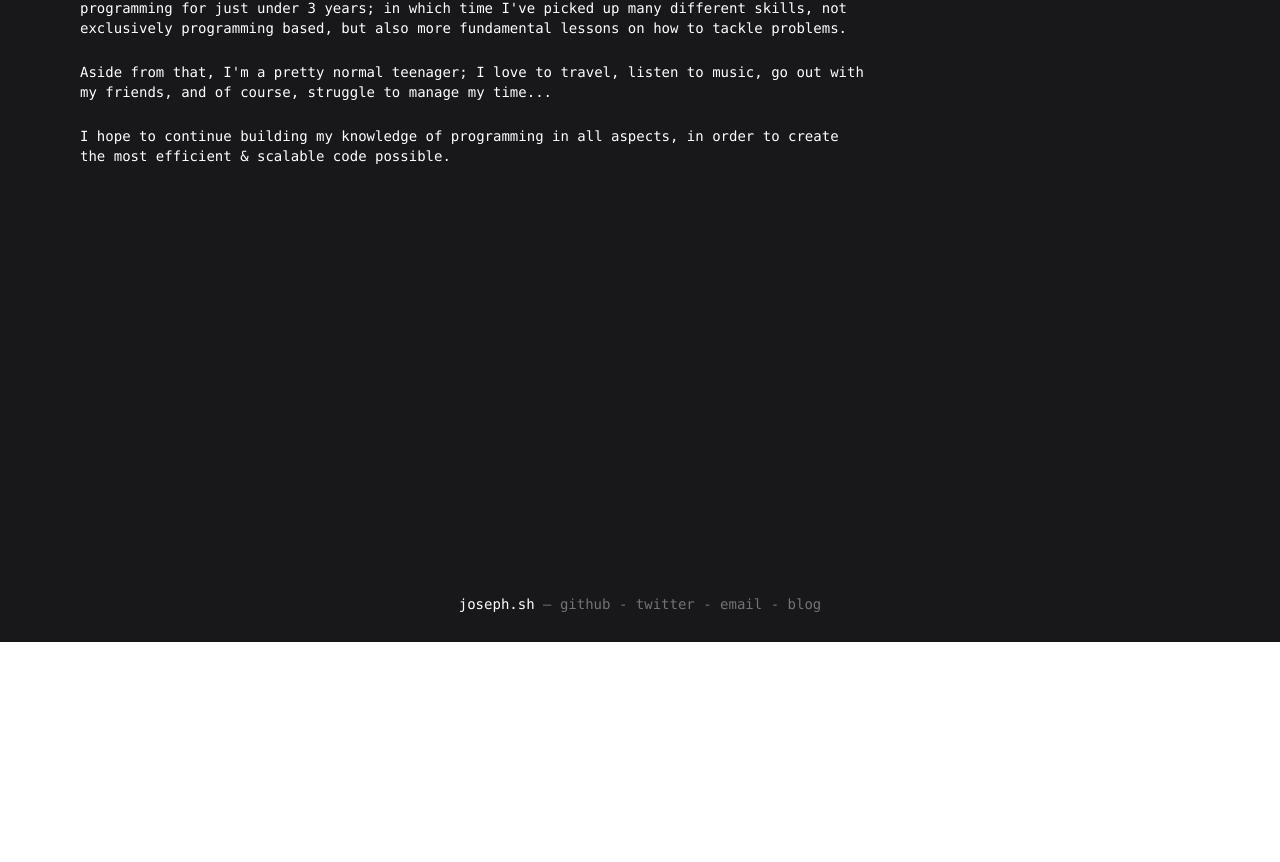
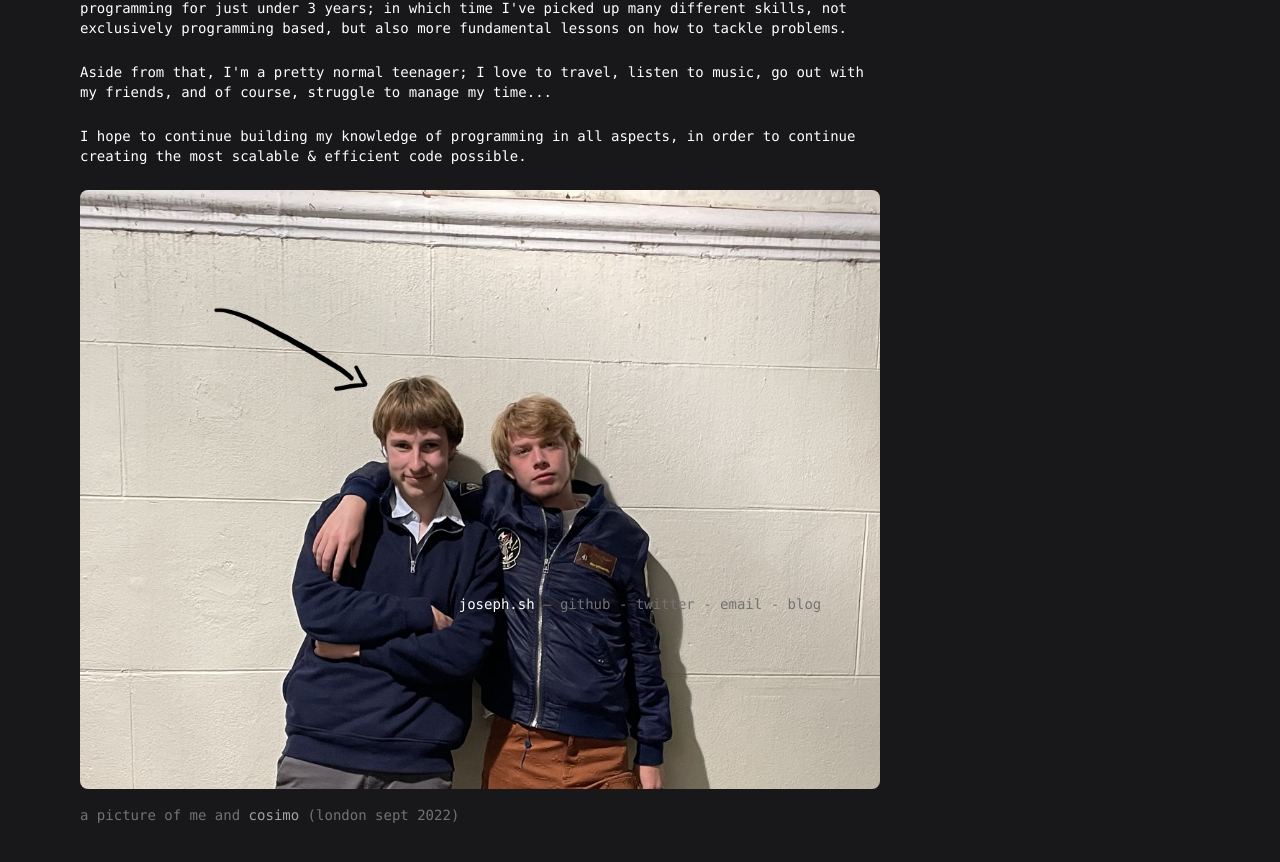
Before and after one commit to purchasable/website, a Next.js app: page /about in a window 1280 px wide. Shown: the part 158-1020 px from the top of the page. Before the commit the page ends 800 px from the top, so only its background shows below. Built offline with nearby package versions, Linux system fonts and the light colour scheme.

Commit message:
some tweaks

```diff
--- a/pages/about.tsx
+++ b/pages/about.tsx
@@ -1,29 +1,50 @@
 import React from "react";
 import PageFooter from "./components/footer";
+import Pic from "../public/me.png";
+import Image from "next/image";
 
 const about = () => {
     return (
-        <div className="font-semibold lg:font-normal">
-            <div className="lg:p-20 lg:items-start items-center flex flex-col justify-center px-5 py-20 text-xs lg:text-sm space-y-6 text-white">
-                <h1 className="text-xl lg:text-2xl text-blue-500 font-bold">
+        <div className="font-semibold xl:font-normal static bg-zinc-900">
+            <div className="xl:px-20 xl:pt-20 pt-0 xl:items-start items-center flex flex-col justify-center px-5 pt-12 text-xs md:text-sm space-y-6 text-white">
+                <h1 className="text-xl xl:text-2xl text-blue-500 font-bold">
                     About
                 </h1>
-                <span className="lg:mr-[30%]">
+                <span className="xl:mr-[30%]">
                     Hey! I'm a 17 y/o full-stack software developer from the
                     United Kingdom. I've been programming for just under 3
                     years; in which time I've picked up many different skills,
                     not exclusively programming based, but also more fundamental
                     lessons on how to tackle problems.
                 </span>
-                <span className="lg:mr-[30%]">
+                <span className="xl:mr-[30%]">
                     Aside from that, I'm a pretty normal teenager; I love to
                     travel, listen to music, go out with my friends, and of
                     course, struggle to manage my time...
                 </span>
-                <span className="lg:mr-[30%]">
+                <span className="xl:mr-[30%]">
                     I hope to continue building my knowledge of programming in
-                    all aspects, in order to create the most efficient &
-                    scalable code possible.
+                    all aspects, in order to continue creating the most scalable
+                    & efficient code possible.
+                </span>
+            </div>
+            <div className="xl:px-20 xl:items-start items-center flex flex-col justify-center px-5 pb-12 pt-6 text-xs xl:text-sm space-y-2 xl:space-y-4 text-white">
+                <Image
+                    src={Pic}
+                    width={800}
+                    height={400}
+                    className="block rounded-lg object-cover text-white"
+                />
+                <span className="not-sr-only text-neutral-500">
+                    a picture of me and{" "}
+                    <a
+                        className="text-neutral-400 hover:text-blue-500 hover:cursor-pointer"
+                        href="https://www.instagram.com/cosimo_kind/"
+                        target={"_blank"}
+                    >
+                        cosimo
+                    </a>{" "}
+                    (london sept 2022)
                 </span>
             </div>
             <PageFooter />
--- a/pages/contact.tsx
+++ b/pages/contact.tsx
@@ -6,7 +6,7 @@ import { SiDiscord, SiTwitter } from "react-icons/si";
 const contact = () => {
     return (
         <div className="font-semibold lg:font-normal">
-            <div className="lg:p-20 lg:items-start items-center flex flex-col justify-center px-5 py-20 text-xs lg:text-sm space-y-6 text-white">
+            <div className="lg:p-20 lg:items-start items-center flex flex-col justify-center px-5 py-12 text-xs lg:text-sm space-y-6 text-white">
                 <h1 className="text-xl lg:text-2xl text-blue-500 font-bold">
                     Contact
                 </h1>
--- a/pages/index.tsx
+++ b/pages/index.tsx
@@ -3,7 +3,7 @@ import PageFooter from "./components/footer";
 export default function Home() {
     return (
         <div className="font-semibold lg:font-normal">
-            <div className="lg:p-20 lg:items-start items-center flex flex-col justify-center px-4 py-20 text-xs lg:text-sm space-y-[25px]">
+            <div className="lg:p-20 lg:items-start items-center flex flex-col justify-center px-4 py-12 text-xs lg:text-sm space-y-[25px]">
                 <h1 className="text-xl lg:text-2xl text-blue-500 font-bold">
                     Joseph Murphy
                 </h1>
```
Also changed, not shown: public/me.png (added).
